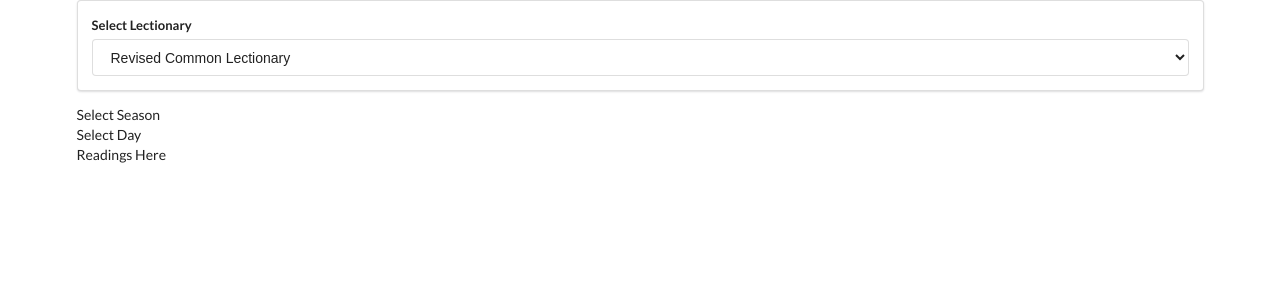
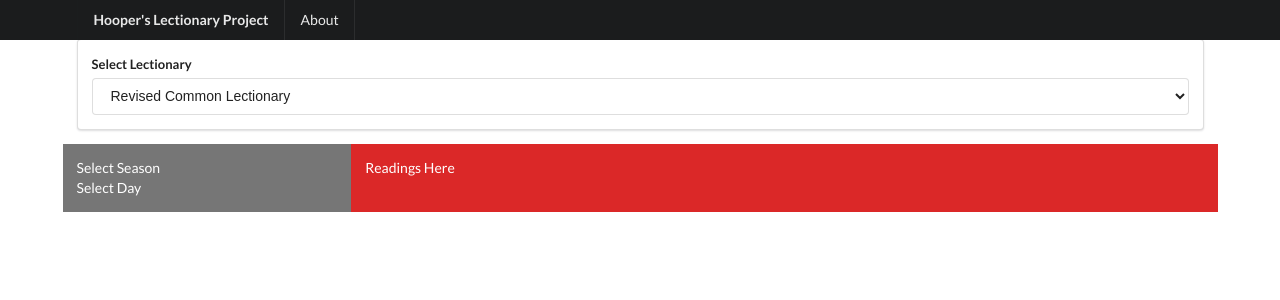
Before and after one commit to bthooper/lectionary_frontend, a React (Create React App) app: page / in a window 1280 px wide. Shown: the top 300 px of the page. Built offline with nearby package versions, Linux system fonts and the light colour scheme.

Commit message:
added a navbar component and some ui updates

```diff
--- a/src/components/App.js
+++ b/src/components/App.js
@@ -1,4 +1,5 @@
 import React from "react";
+import NavBar from "./NavBar";
 import SelectLectionary from "./SelectLectionary";
 import SelectSeason from "./SelectSeason";
 import SelectDay from "./SelectDay";
@@ -7,11 +8,20 @@ import ShowReadings from "./ShowReadings";
 class App extends React.Component {
   render() {
     return (
-      <div className="ui container">
-        <SelectLectionary />
-        <SelectSeason />
-        <SelectDay />
-        <ShowReadings />
+      <div>
+        <NavBar />
+        <div className="ui grid container">
+          <div className="sixteen wide column">
+            <SelectLectionary />
+          </div>
+          <div className="four wide grey column">
+            <SelectSeason />
+            <SelectDay />
+          </div>
+          <div className="twelve wide red column">
+            <ShowReadings />
+          </div>
+        </div>
       </div>
     );
   }
--- /dev/null
+++ b/src/components/NavBar.js
@@ -0,0 +1,16 @@
+function NavBar() {
+  return (
+    <div className="ui fixed inverted menu">
+      <div className="ui container">
+        <a href="#" className="header item">
+          Hooper's Lectionary Project
+        </a>
+        <a href="#" className="item">
+          About
+        </a>
+      </div>
+    </div>
+  );
+}
+
+export default NavBar;
```
Also changed, not shown: public/images/logo.png (added), 1 other file (tests, documents, lock files or other folders).
